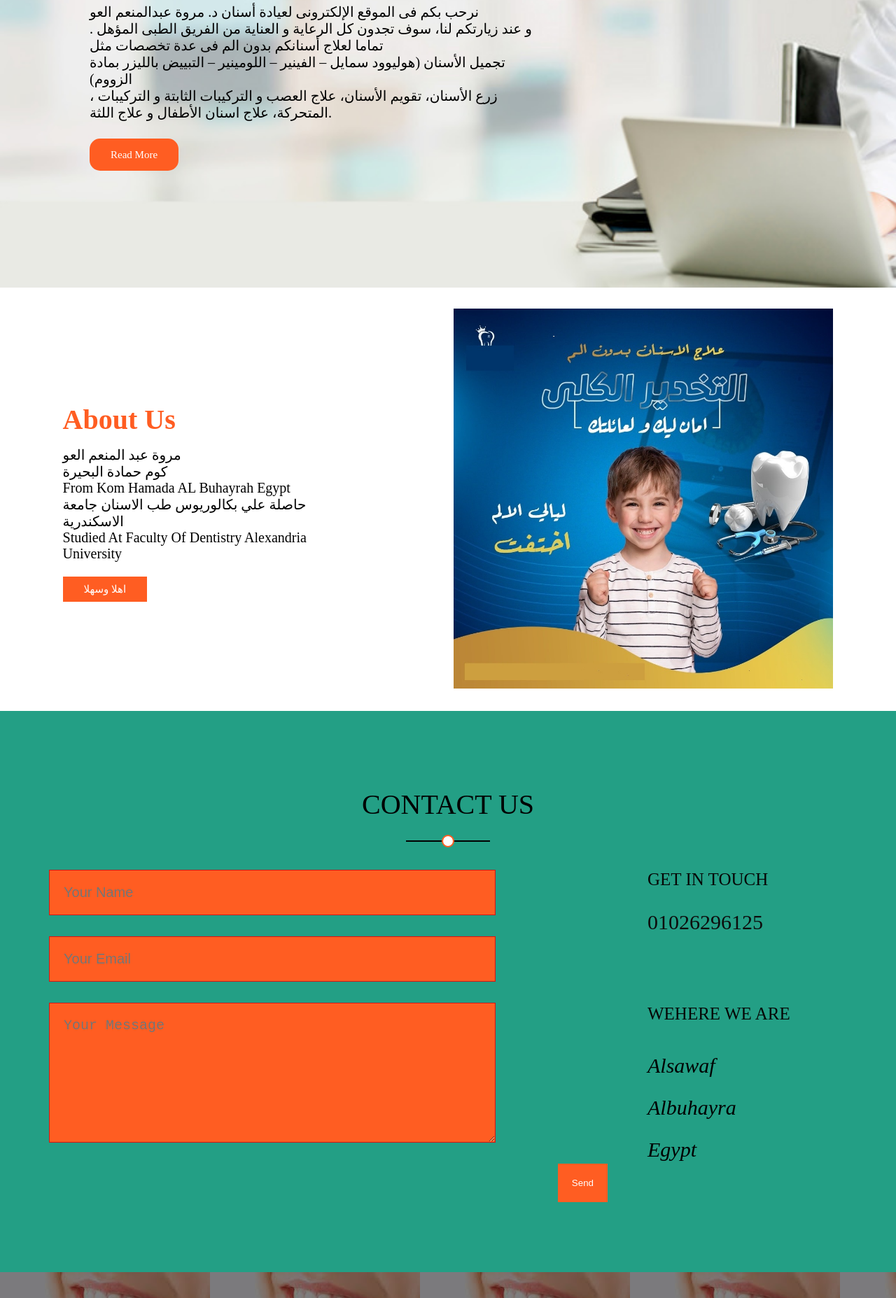
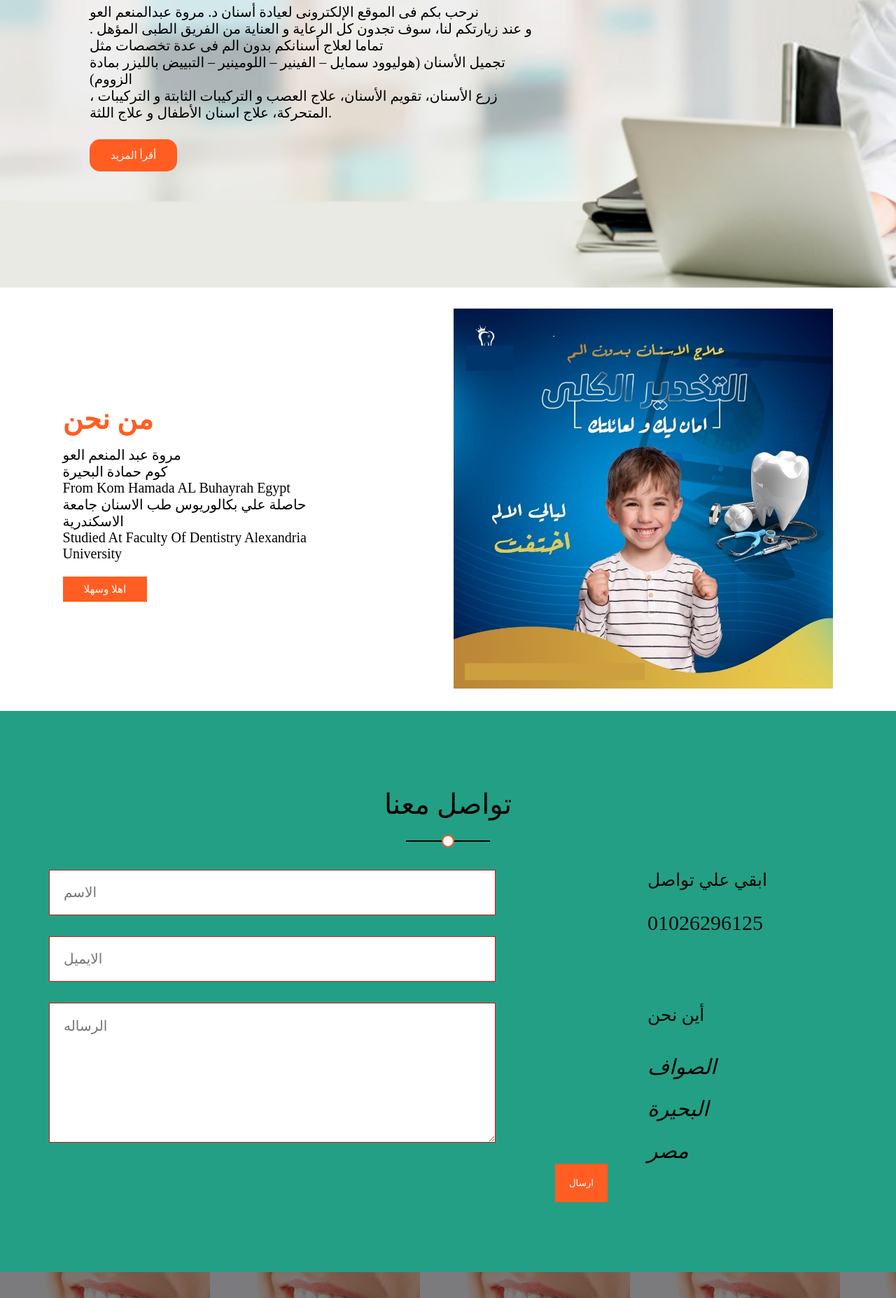
Before and after one commit to ibrahim6hani/marwa_web, a plain HTML site: page index.html in a window 1280 px wide. Shown: the part 389-2244 px from the top of the page at 70% size. Drawn offline with Linux system fonts and the light colour scheme.

Commit message:
Add files via upload

```diff
--- a/index.html
+++ b/index.html
@@ -25,15 +25,14 @@
       <img id="logo" src="./images/dds.png" alt="" />
 
       <nav class="navbar">
-        <a href="#">home</a>
-        <a href="#">about</a>
-        <a href="#">services</a>
-        <a href="#">gallery</a>
-        <a href="#contact">contact</a>
+        <a href="#">الصفحة الرئيسيه</a>
+        <a href="#about">من نحن </a>
+        <a href="#">الخدمات</a>
+        <a href="#contact">تواصل معنا</a>
       </nav>
       <div class="icons">
         <div id="menubar" class="fas fa-bars"></div>
-        <a href="https://www.facebook.com/marwa.abdelmoneim.12">Dr Marwa</a>
+        <a href="https://www.facebook.com/marwa.abdelmoneim.12"> د/ مروة</a>
       </div>
     </header>
 
@@ -51,7 +50,7 @@
           الزووم)<br />، زرع الأسنان، تقويم الأسنان، علاج العصب و التركيبات
           الثابتة و التركيبات المتحركة، علاج اسنان الأطفال و علاج اللثة.
         </p>
-        <a href="#about">Read more</a>
+        <a href="#about">أقرأ المزيد</a>
       </div>
     </div>
 
@@ -59,7 +58,7 @@
       <div class="main-about">
         <div class="inner-about">
           <div class="about-content">
-            <h1>About us</h1>
+            <h1>من نحن</h1>
             <p>
               مروة عبد المنعم العو <br />
               كوم حمادة البحيرة <br />
@@ -81,7 +80,7 @@
     <div id="contact" class="contact-us">
       <div class="container">
         <div class="main-heading">
-          <h2 id="contact-us">contact us</h2>
+          <h2 id="contact-us">تواصل معنا</h2>
         </div>
 
         <div class="content">
@@ -93,24 +92,24 @@
               class="main-input"
               type="text"
               name="name"
-              placeholder="your Name " />
+              placeholder="الاسم " />
             <input
               class="main-input"
               type="text"
               name="mail"
-              placeholder="your Email" />
+              placeholder="الايميل" />
             <textarea
               class="main-input"
               name="message"
-              placeholder="your message"></textarea>
-            <input type="submit" value="send" />
+              placeholder="الرساله"></textarea>
+            <input type="submit" value="ارسال" />
           </form>
           <div class="info">
-            <h4>Get in touch</h4>
+            <h4>ابقي علي تواصل</h4>
             <span class="phone">01026296125</span>
 
-            <h4>Wehere We Are</h4>
-            <address class="adress">alsawaf <br />albuhayra<br />Egypt</address>
+            <h4>أين نحن</h4>
+            <address class="adress">الصواف <br />البحيرة<br />مصر</address>
           </div>
         </div>
       </div>
--- a/master.css
+++ b/master.css
@@ -398,7 +398,7 @@ display: block;
 border: 1px solid #d21616 ;
 margin-bottom: 30px;
 width: 80%;
-    background-color: var(--secclr);
+    background-color: white;
 color: white;
 font-size:20px ;
 }
@@ -409,7 +409,7 @@ font-size:20px ;
 
 .contact-us .content form textarea.main-input{
     height:200px ;
-        background-color: var(--secclr);
+        background-color: white;
         color: white;
 
 }
--- a/style.css
+++ b/style.css
@@ -180,6 +180,7 @@ margin-bottom: 30px;
     }
 
     .header{
+
         padding: 2rem;
     }
         .icons div{
@@ -208,7 +209,7 @@ margin-bottom: 30px;
     color: black;
    }
    .background-content{
-
+   margin-top: 50px;
     width: 100%;
     left: 50%;
     top: 50%;
```
